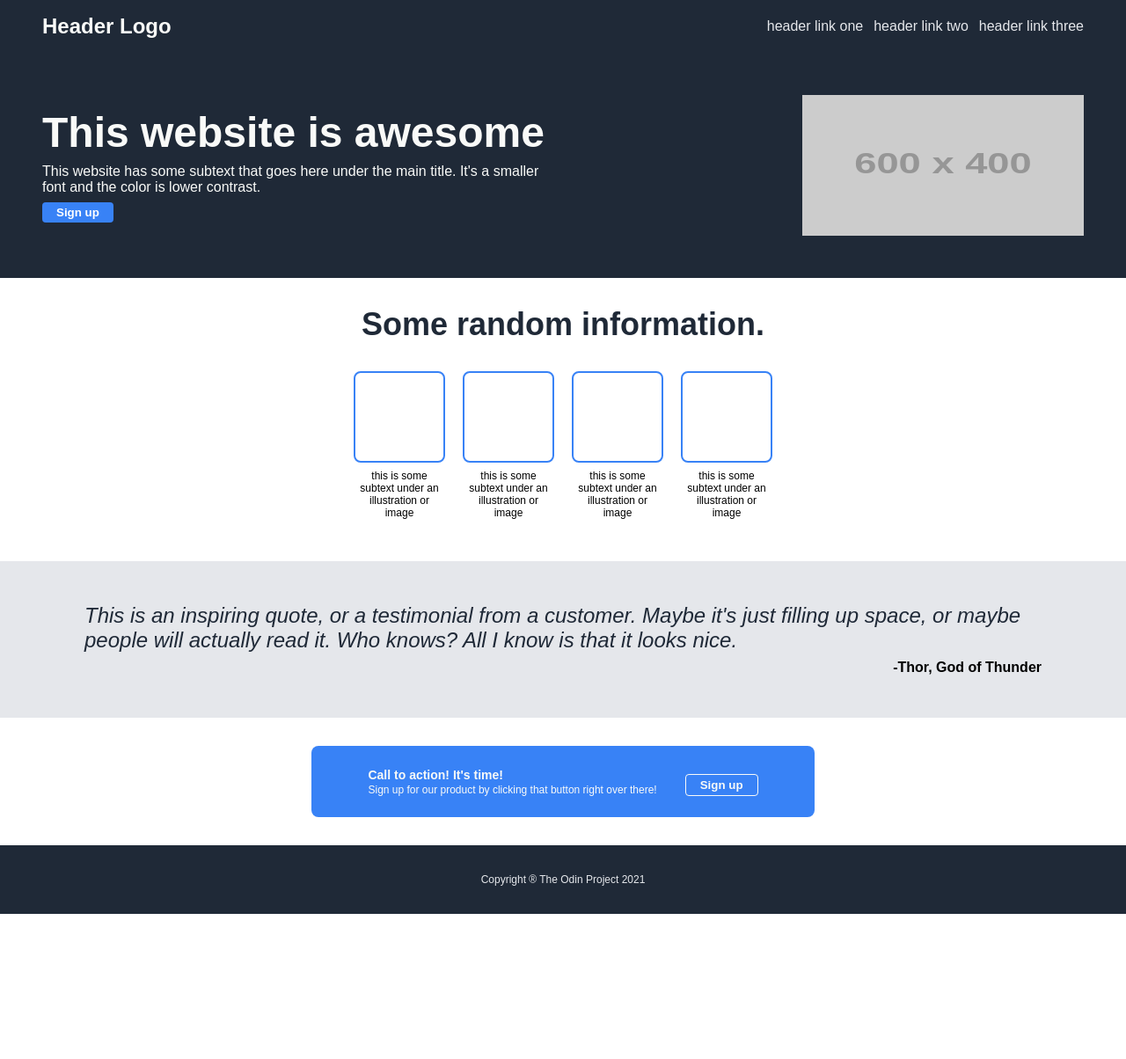
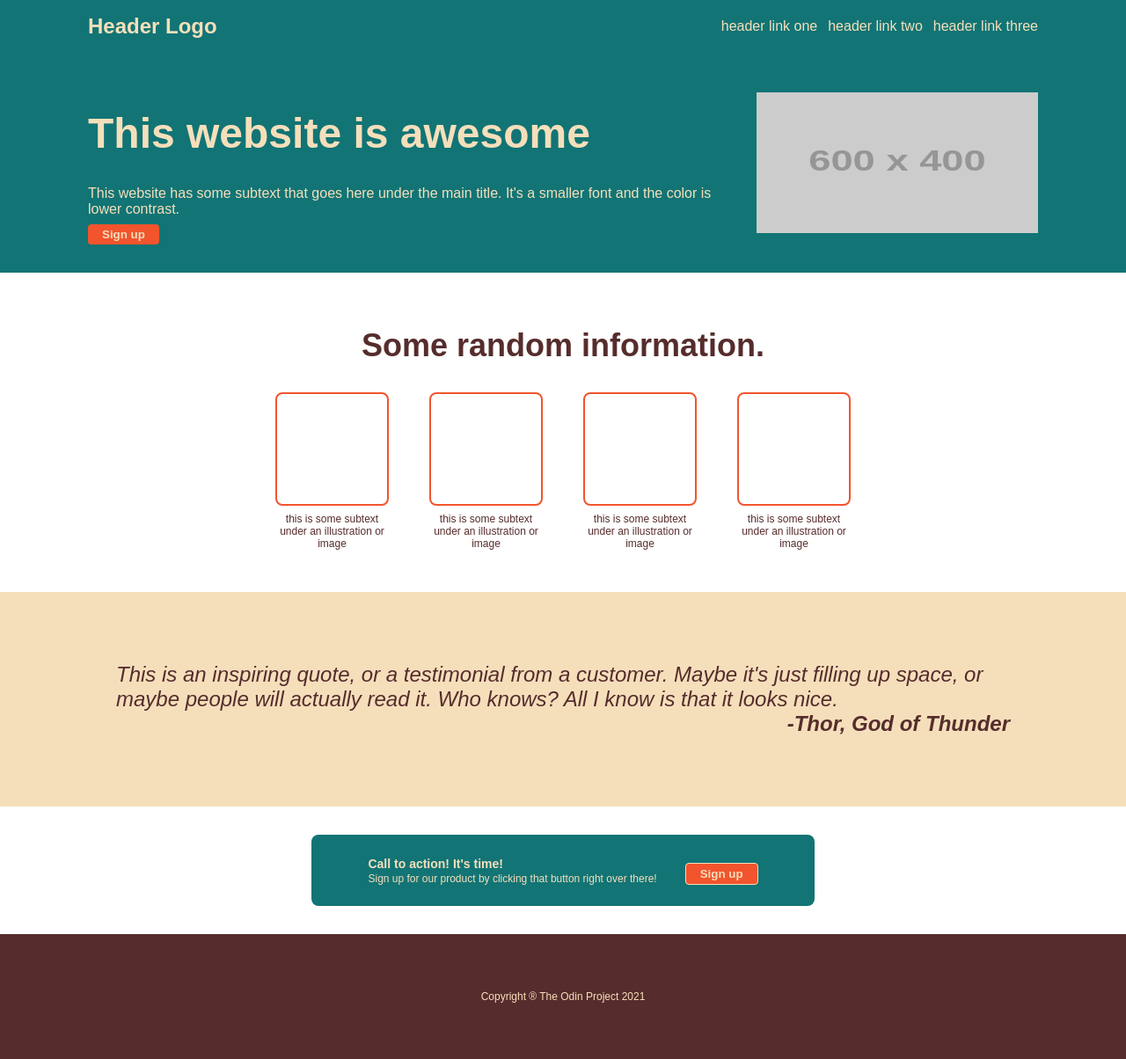
Before and after one commit to kaelwi/odin-landing-page, a plain HTML site: page index.html in a window 1280 px wide. Shown: the whole page at 88% size. Before the commit the page ends 1039 px from the top, so only its background shows below. Drawn offline with Linux system fonts and the light colour scheme; placeholder pictures from the web are drawn by us.

Commit message:
Final version (before review)
Code comments, css put in corresponding sections, max-width used on containers

```diff
--- a/index.html
+++ b/index.html
@@ -7,19 +7,24 @@
 </head>
 <body>
 
-    <div class="header">
+    <header>
+        <div class="width-container">
             <div class="logo">Header Logo</div>
-        <ul class="links">
+            <nav>
+                <ul>
                     <li>header link one</li>
                     <li>header link two</li>
                     <li>header link three</li>
                 </ul>
+            </nav>
         </div>
+    </header>
 
 
     <div class="intro">
+        <div class="width-container">
             <div class="about">
-            <div class="heading">This website is awesome</div>
+                <h1>This website is awesome</h1>
                 <div class="info">This website has some subtext that goes here under the main title. It's a smaller font and the color is lower contrast.</div>
                 <button>Sign up</button>
             </div>
@@ -27,46 +32,58 @@
                 <img src="https://dummyimage.com/600x400/b0b0b0/ffffff&text=this+is+a+placeholder+for+an+image" />
             </div>
         </div>
+    </div>
 
     <div class="main">
-        <div class="main-heading">Some random information.</div>
+        <div class="width-container col">
+            <h2>Some random information.</h2>
             <div class="main-container">
                 <div class="card">
                     <div class="card-img"></div>
-                <div class="card-text">this is some subtext under an illustration or image</div>
+                    <p>this is some subtext under an illustration or image</p>
                 </div>
                 <div class="card">
                     <div class="card-img"></div>
-                <div class="card-text">this is some subtext under an illustration or image</div>
+                    <p>this is some subtext under an illustration or image</p>
                 </div>
                     <div class="card">
                     <div class="card-img"></div>
-                <div class="card-text">this is some subtext under an illustration or image</div>
+                    <p >this is some subtext under an illustration or image</p>
                 </div>
                 <div class="card">
                     <div class="card-img"></div>
-                <div class="card-text">this is some subtext under an illustration or image</div>
+                    <p>this is some subtext under an illustration or image</p>
+                </div>
             </div>
         </div>
     </div>
 
     <div class="quote-section">
-        <div class="quote">This is an inspiring quote, or a testimonial from a customer. Maybe it's just filling up space, or maybe people will actually read it. Who knows? All I know is that it looks nice.</div>
-        <div class="author">-Thor, God of Thunder</div>
+        <div class="width-container col">
+            <div class="quote">
+                <p>This is an inspiring quote, or a testimonial from a customer. Maybe it's just filling up space, or maybe people will actually read it. Who knows? All I know is that it looks nice.</p>
+                <p class="author">-Thor, God of Thunder</p>
+            </div>
+        </div>
     </div>
 
     <div class="call-to-action">
+        <div class="width-container center">
             <div class="banner">
                 <div class="banner-text">
-                <div class="call-to-action-heading">Call to action! It's time!</div>
-                <div class="text">Sign up for our product by clicking that button right over there!</div>
+                    <h5>Call to action! It's time!</h5>
+                    <p class="banner-text">Sign up for our product by clicking that button right over there!</p>
                 </div>
                 <button>Sign up</button>
             </div>
         </div>
 
+    </div>
+
     <div class="footer">
-        Copyright &reg; The Odin Project 2021
+        <div class="width-container center">
+            <p class="footer">Copyright &reg; The Odin Project 2021</p>
+        </div>
     </div>
 
 </body>
--- a/style.css
+++ b/style.css
@@ -5,29 +5,107 @@ body {
   margin: 0px;
 }
 
-button {
-    background-color: #3882f6;
-    color: white;
-    text-decoration: none;
-    border-radius: 4px;
-    border-style: none;
-    padding: 4px 16px;
-    margin-top: 8px;
-    font-weight: 600;
-  }
-
-.header, .intro, .logo, .heading {
-    color: #f9faf8;
+p {
+  margin: 0px;
 }
 
-/* TODO: try out max-width (instead of bigger padding on the sides) */
+/********************************/
+/* Colors
+/* Palette from:
+/* https://coolors.co/palettes/trending
+/********************************/
 
-.header, .intro {
+header, .intro, .logo, h1 {
+  color: #F5DFBB;
+}
+
+header, .intro {
+  background-color: #127475;
+}
+
+button {
+  background-color: #F2542D;
+  color: #F5DFBB;
+}
+
+ul {
+  color: #F5DFBB;
+}
+
+h2 {
+  color: #562C2C;;
+}
+
+p {
+  color: #562C2C;
+}
+
+.card-img {
+  border: 2px solid #F2542D;
+}
+
+.quote-section {
+  background-color: #F5DFBB;
+}
+
+.quote {
+  color: #127475;
+}
+
+.footer {
+  background-color: #562C2C;
+  color: #F5DFBB;
+}
+
+.banner {
+  background-color: #127475;
+}
+
+.call-to-action button {
+  color: #F5DFBB;
+  border: 1px solid #F5DFBB;
+}
+
+.banner-text {
+  color: #F5DFBB;
+}
+
+/********************************/
+/* Container
+/*   (created to limit the width
+/*   of content, enabling the
+/*   background to stretch)
+/********************************/
+
+.width-container.col {
+  flex-direction: column;
+  gap: 0px;
+}
+
+.width-container.center {
+  justify-content: center;
+  gap: 0px;
+}
+
+.width-container {
+  max-width: 1080px;
   display: flex;
+  flex: 1 1 auto;
   justify-content: space-between;
-  background-color: #1F2937;
   align-items: center;
-  padding: 16px 48px 48px 48px;
+  flex-direction: row;
+  gap: 24px;
+}
+
+/********************************/
+/* Header and intro
+/********************************/
+
+header, .intro {
+  display: flex;
+  justify-content: center;
+  align-items: center;
+  padding: 16px 48px 32px 48px;
 }
 
 .logo {
@@ -35,13 +113,30 @@ button {
   font-weight: 600;
 }
 
-.heading {
+ul {
+  list-style: none;
+  padding: 0px;
+  margin: 0px;
+  display: flex;
+  gap: 12px;
+}
+
+h1 {
   font-size: 48px;
   font-weight: 900;
 }
 
 .about, .img {
-  flex: 1 1 0px;
+  flex: 1 1 auto;
+}
+
+button {
+  text-decoration: none;
+  border-radius: 4px;
+  border-style: none;
+  padding: 4px 16px;
+  margin-top: 8px;
+  font-weight: 600;
 }
 
 .img {
@@ -59,14 +154,9 @@ img {
   height: 160px;
 }
 
-ul {
-  list-style: none;
-  padding: 0px;
-  margin: 0px;
-  display: flex;
-  gap: 12px;
-  color: #e5e7eb;
-}
+/********************************/
+/* Main section
+/********************************/
 
 .main {
     display: flex;
@@ -79,7 +169,7 @@ ul {
 .main-container {
     display: flex;
     justify-content: center;
-    gap: 24px;
+    gap: 10%;
 }
 
 .card {
@@ -87,34 +177,36 @@ ul {
     display: flex;
     flex-direction: column;
     align-items: center;
-    width: 100px;
+    width: 125px;
 }
 
-.main-heading {
-    color: #1f2937;
+h2 {
     font-size: 36px;
     font-weight: 900;
     margin-bottom: 32px;
 }
 
 .card-img {
-    width: 100px;
-    height: 100px;
-    border: 2px solid #3882f6;
+    width: 125px;
+    height: 125px;
     border-radius: 8px;
     margin-bottom: 8px;
 }
 
-.card-text {
-    text-align: center;
-    font-size: 12px;
+.card > p {
+  text-align: center;
+  font-size: 12px;
 }
 
+/********************************/
+/* Quote section
+/********************************/
+
 .quote-section {
-    background-color: #e5e7eb;
     padding: 48px 96px;
     display: flex;
     flex-direction: column;
+    align-items: center;
     gap: 8px;
 }
 
@@ -122,13 +214,17 @@ ul {
     font-style: italic;
     font-size: 24px;
     font-weight: 100;
-    color: #1f2937;
+    margin: 32px;
 }
 
 .author {
     text-align: end;
     font-weight: bold;
 }
+
+/********************************/
+/* Sign up banner
+/********************************/
 
 .call-to-action {
     display: flex;
@@ -138,7 +234,6 @@ ul {
 }
 
 .banner {
-    background-color: #3882f6;
     padding: 24px 64px;
     display: flex;
     gap: 32px;
@@ -148,29 +243,29 @@ ul {
 
 .banner-text {
     flex: 1;
-    color: #f9faf8;
     display: flex;
     flex-direction: column;
     font-size: 12px;
     gap: 2px;
 }
 
-.call-to-action-heading {
+h5 {
     font-weight: 700;
     font-size: 14px;
+    margin: 0px;
 }
 
 .call-to-action button {
-    color: #f9faf8;
-    border: 1px solid #f9faf8;
     padding: 4px 16px;
 }
+
+/********************************/
+/* Footer
+/********************************/
 
 .footer {
     display: flex;
     justify-content: center;
-    background-color: #1F2937;
-    color: #e5e7eb;
     padding: 32px;
     font-size: 12px;
 }
```
Also changed, not shown: 1 other file. Lines whose indentation alone changed are shown as unchanged.
